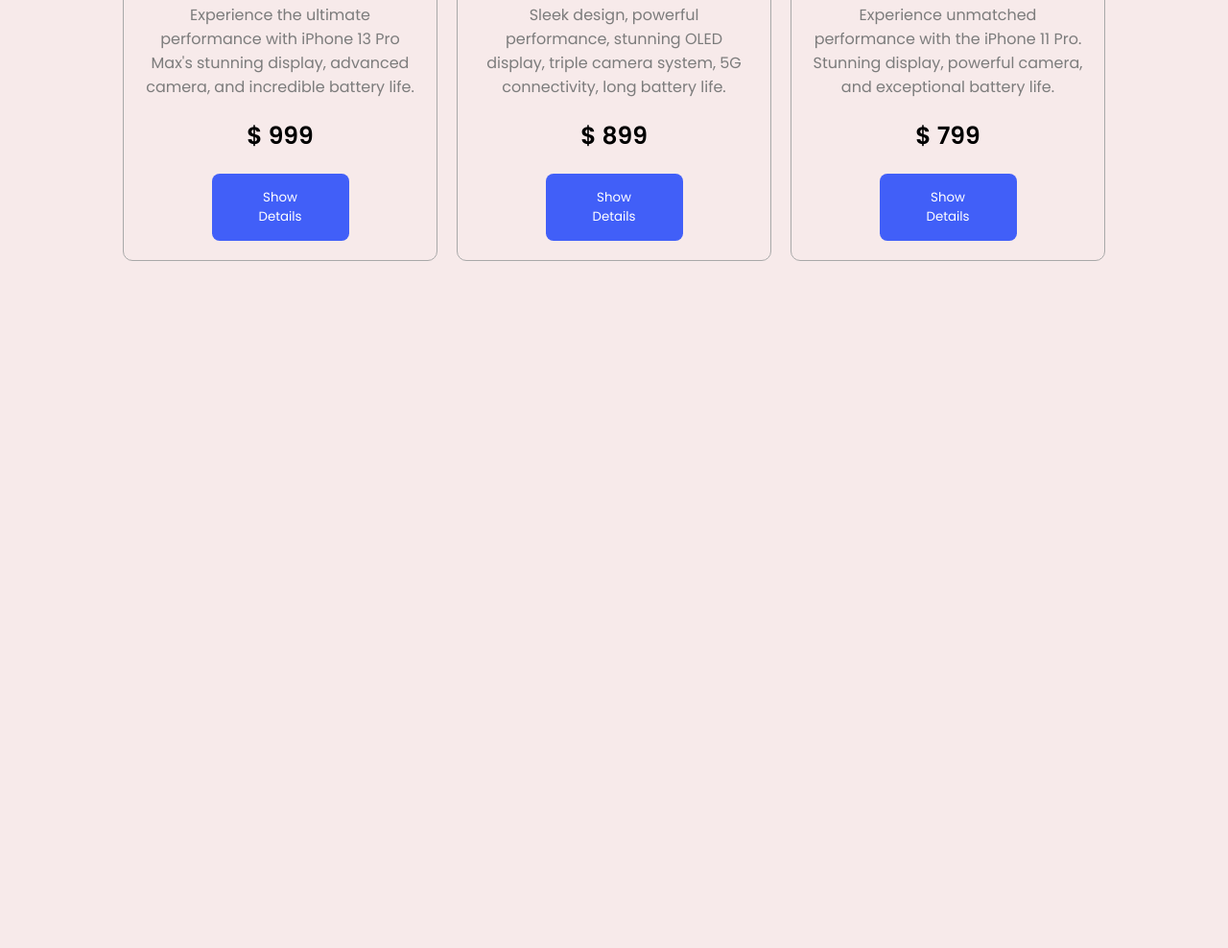
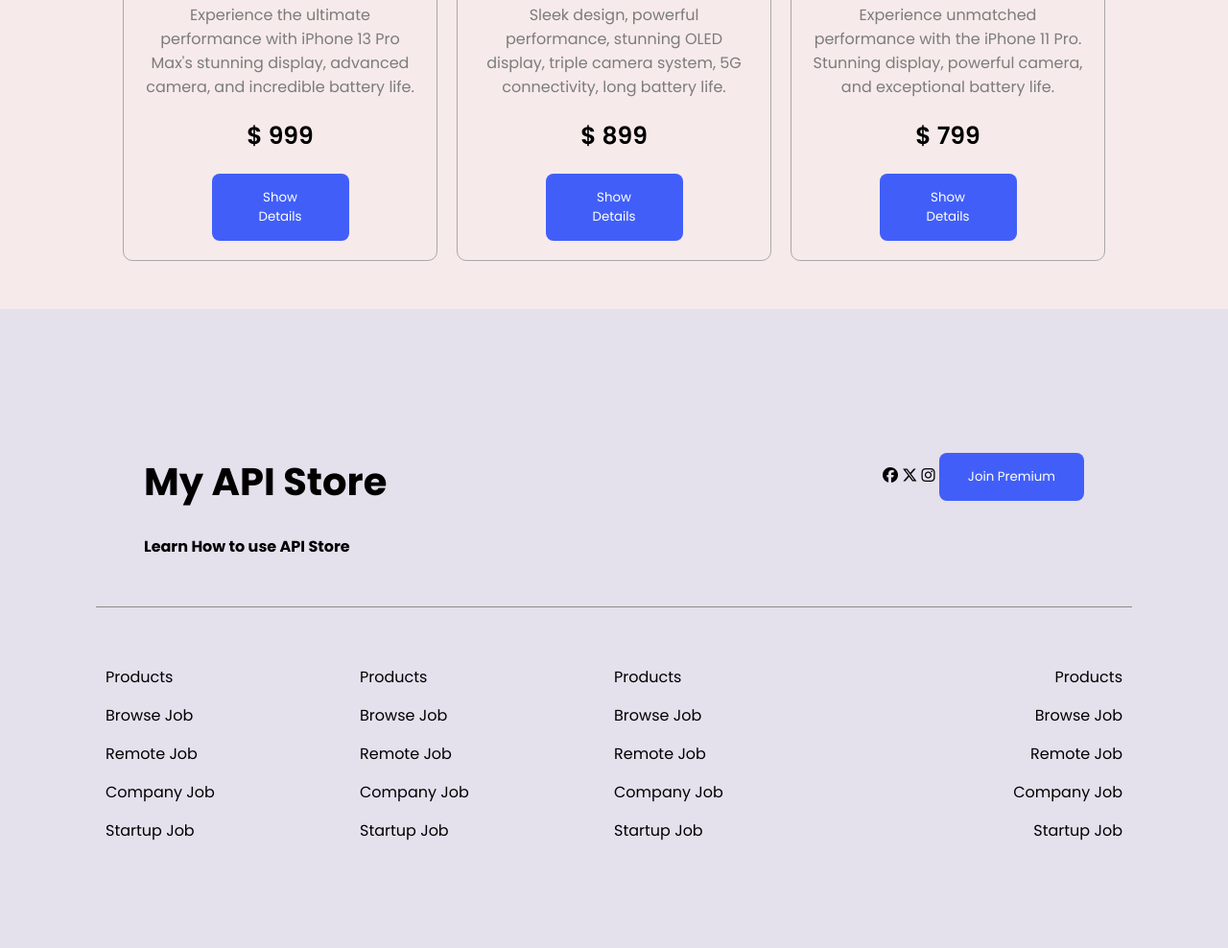
Before and after one commit to jdtanvir23/Front-End-Project-1, a plain HTML site: page index.html in a window 1280 px wide. Shown: the part 1535-2523 px from the top of the page at 96% size. Before the commit the page ends 1857 px from the top, so only its background shows below. Drawn offline with Linux system fonts and the light colour scheme.

Commit message:
footer section added

```diff
--- a/index.html
+++ b/index.html
@@ -92,6 +92,93 @@
                 </div>
             </div>
           </section>
+            <footer id="full-footer">
+            <section id="footer-head">
+            <div>
+            <h1>My API Store</h1><br>
+            <h4>Learn How to use API Store</h4>
+            </div>
+            <div class="social-media-icons">
+                <i class="fa-brands fa-facebook"></i>
+                <i class="fa-brands fa-x-twitter"></i>
+                <i class="fa-brands fa-instagram"></i>
+                <button class="btn">Join Premium</button>
+            </div>
+        </section>
+        <!-- horizontal line -->
+        <section id="hline"></section>
+        <!-- footer nav -->
+        <section id="footer-nav">
+            <div>
+                <a href="">
+                    <span>Products</span>
+                </a>
+                <a href="">
+                    <span>Browse Job</span>
+                </a>
+                <a href="">
+                    <span>Remote Job</span>
+                </a>
+                <a href="">
+                    <span>Company Job</span>
+                </a>
+                <a href="">
+                    <span>Startup Job</span>
+                </a>
+            </div>
+            <div>
+                <a href="">
+                    <span>Products</span>
+                </a>
+                <a href="">
+                    <span>Browse Job</span>
+                </a>
+                <a href="">
+                    <span>Remote Job</span>
+                </a>
+                <a href="">
+                    <span>Company Job</span>
+                </a>
+                <a href="">
+                    <span>Startup Job</span>
+                </a>
+            </div>
+            <div style="text-align: left">
+                <a href="">
+                    <span>Products</span>
+                </a>
+                <a href="">
+                    <span>Browse Job</span>
+                </a>
+                <a href="">
+                    <span>Remote Job</span>
+                </a>
+                <a href="">
+                    <span>Company Job</span>
+                </a>
+                <a href="">
+                    <span>Startup Job</span>
+                </a>
+            </div>
+            <div style="text-align: right">
+                <a href="">
+                    <span>Products</span>
+                </a>
+                <a href="">
+                    <span>Browse Job</span>
+                </a>
+                <a href="">
+                    <span>Remote Job</span>
+                </a>
+                <a href="">
+                    <span>Company Job</span>
+                </a>
+                <a href="">
+                    <span>Startup Job</span>
+                </a>
+            </div>
+        </section>
+          </footer>
     </main>
 
 </body>
--- a/style.css
+++ b/style.css
@@ -134,3 +134,34 @@ img{
     display: flex;
     justify-content: center;
 }
+footer{
+    background-color: #E4E0EC;
+    padding: 100px 100px;
+}
+#footer-head h1{
+    font-size: 40px;
+}
+#footer-head{
+    padding: 50px 50px;
+    display: flex;
+    justify-content: space-between;
+}
+#hline{
+    border-top: 1px solid rgb(140, 138, 138);
+}
+#footer-nav {
+    display: flex;
+    justify-content: space-between;
+    padding: 10px;
+    margin-top: 50px;
+  }
+#footer-nav> div{
+    width: 100%;
+    display: flex;
+    flex-direction: column;
+    row-gap: 15px;
+}
+#footer-nav div a {
+    text-decoration: none;
+    color: black;
+  }
```
